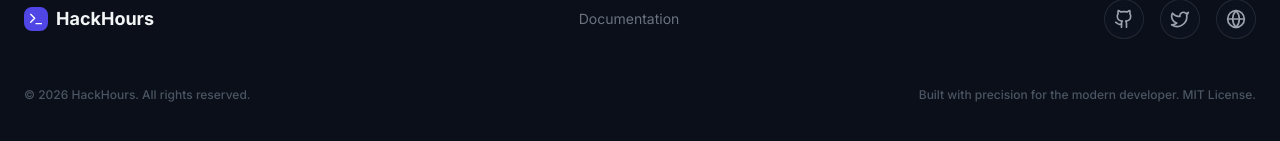
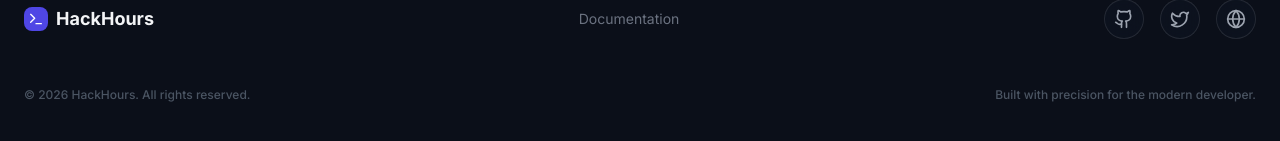
Before and after one commit to Haryomidey/hackhours-template, a React (Vite) app: page / in a window 1280 px wide. Shown: the part 4564-4705 px from the top of the page. Built offline with nearby package versions, Linux system fonts and the light colour scheme.

Commit message:
Auto snapshot: 2026-02-07 09:54 (src/components/Footer.tsx)

```diff
--- a/src/components/Footer.tsx
+++ b/src/components/Footer.tsx
@@ -35,7 +35,7 @@ const Footer: React.FC = () => {
 
         <div className="flex flex-col md:flex-row justify-between items-center gap-4 text-xs text-gray-600 font-medium">
           <div>© {new Date().getFullYear()} HackHours. All rights reserved.</div>
-          <div>Built with precision for the modern developer. MIT License.</div>
+          <div>Built with precision for the modern developer.</div>
         </div>
       </div>
     </footer>
```
